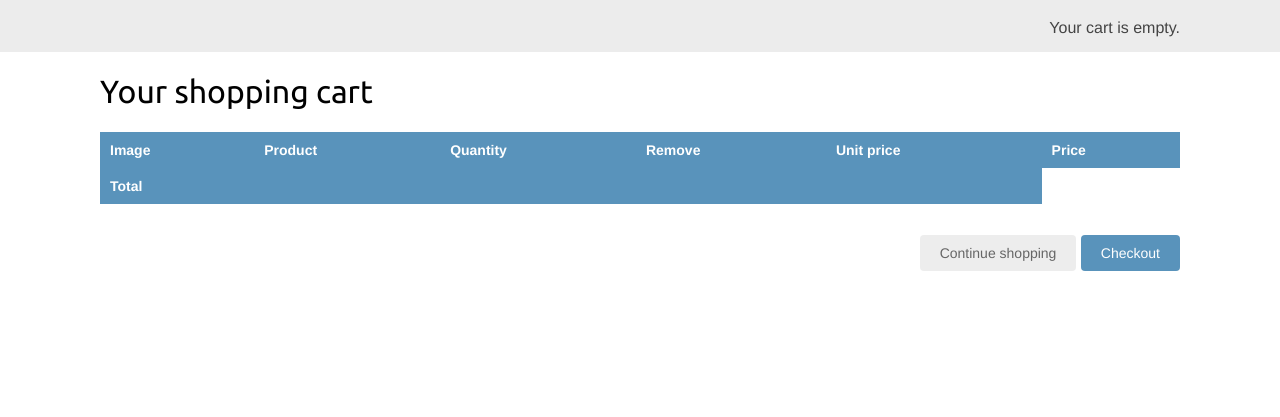
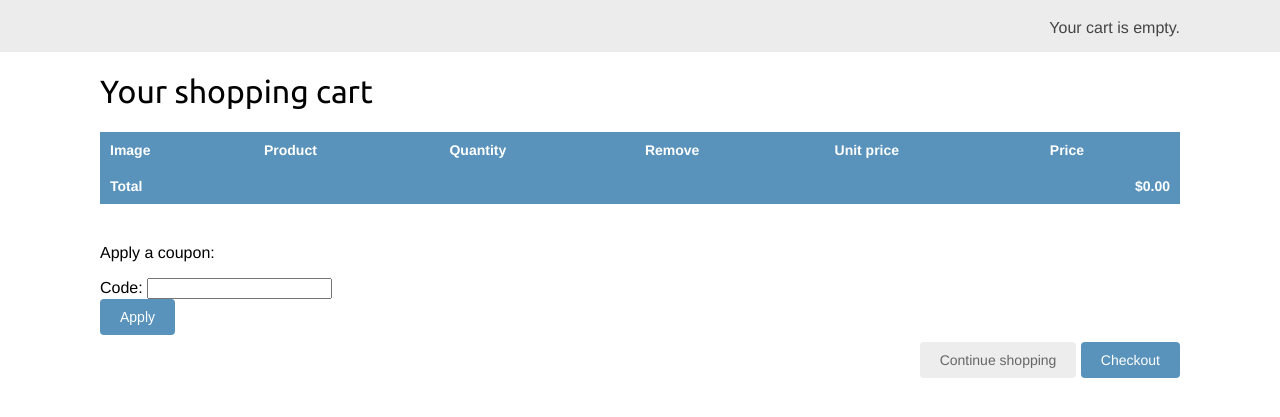
Before and after one commit to QUANTUM00007/Online-shop, a Django app: page /cart/ in a window 1280 px wide. Shown: the part 46-463 px from the top of the page. Run offline with Django 5.2, Linux system fonts and the light colour scheme; parts of the project's set-up code (start-up, migrations or seed data) failed here and were passed over.

Commit message:
Added Discount object and modify stripe object

```diff
--- a/cart/cart.py
+++ b/cart/cart.py
@@ -1,6 +1,7 @@
 from decimal import Decimal
 from django.conf import settings
 from shop.models import Product
+from coupons.models import Coupons
 
 
 class Cart:
@@ -13,6 +14,26 @@ class Cart:
             # save an empty cart in the session
             cart = self.session[settings.CART_SESSION_ID] = {}
         self.cart = cart
+        # store current applied coupon
+        self.coupon_id = self.session.get('coupon_id')
+
+    @property
+    def coupon(self):
+        if self.coupon_id:
+            try:
+                return Coupons.objects.get(id=self.coupon_id)
+            except Coupons.DoesNotExist:
+                pass
+        return None
+
+    def get_discount(self):
+        if self.coupon:
+            return (self.coupon.discount / Decimal(100) \
+                * self.get_total_price())
+        return Decimal(0)
+
+    def get_total_price_after_discount(self):
+        return self.get_total_price() - self.get_discount()
 
     def add(self, product, quantity=1, override_quantity=False):
         """Add a product to the cart or update its quantity."""
--- a/cart/templates/cart/detail.html
+++ b/cart/templates/cart/detail.html
@@ -46,12 +46,38 @@
                 </tr>
                 {% endwith %}
             {% endfor %}
-            <tr class="total">
-                <td>Total</td>
-                <td colspan="4"></td>
-            </tr>
+            {% if cart.coupon %}
+        <tr class="subtotal">
+          <td>Subtotal</td>
+          <td colspan="4"></td>
+          <td class="num">${{ cart.get_total_price|floatformat:2 }}</td>
+        </tr>
+        <tr>
+          <td>
+            "{{ cart.coupon.code }}" coupon
+            ({{ cart.coupon.discount }}% off)
+          </td>
+          <td colspan="4"></td>
+            <td class="num neg">
+                - ${{ cart.get_discount|floatformat:2 }}
+            </td>
+        </tr>
+        {% endif %}
+        <tr class="total">
+            <td>Total</td>
+            <td colspan="4"></td>
+            <td class="num">
+            ${{ cart.get_total_price_after_discount|floatformat:2 }}
+        </td>
+      </tr>
         </tbody>
     </table>
+    <p>Apply a coupon:</p>
+    <form action="{% url "coupons:apply" %}" method="post">
+        {{ coupon_apply_form }}
+        <input type="submit" value="Apply">
+    {% csrf_token %}
+  </form>
     <p class="text-right">
         <a href="{% url "shop:product_list" %}" class="button light">Continue shopping</a>
         <a href="{% url "orders:order_create" %}" class="button">Checkout</a>
--- a/cart/views.py
+++ b/cart/views.py
@@ -3,6 +3,7 @@ from django.views.decorators.http import require_POST
 from shop.models import Product
 from .cart import Cart
 from .forms import CartAddProductForm
+from coupons.forms import CouponApplyForm
 
 @require_POST
 def cart_add(request, product_id):
@@ -27,4 +28,6 @@ def cart_detail(request):
         item['update_quantity_form'] = CartAddProductForm(initial={
             'quantity': item['quantity'],
             'override': True})
-    return render(request, 'cart/detail.html', {'cart': cart})
+    coupon_apply_form = CouponApplyForm()
+    return render(request, 'cart/detail.html', {'cart': cart,
+                                                'coupon_apply_form': coupon_apply_form})
--- /dev/null
+++ b/coupons/forms.py
@@ -0,0 +1,5 @@
+from django import forms
+
+
+class CouponApplyForm(forms.Form):
+    code = forms.CharField()
--- /dev/null
+++ b/coupons/urls.py
@@ -0,0 +1,10 @@
+from django.urls import path
+from . import views
+
+
+app_name = 'coupons'
+
+
+urlpatterns = [
+    path('apply/', views.coupon_apply, name='apply'),
+]
--- a/myshop/urls.py
+++ b/myshop/urls.py
@@ -24,6 +24,7 @@ urlpatterns = [
     path('cart/', include('cart.urls', namespace='cart')),
     path('orders/', include('orders.urls', namespace='orders')),
     path('payment/', include('payment.urls', namespace='payment')),
+    path('coupons/', include('coupons.urls', namespace='coupons')),
     path('', include('shop.urls', namespace='shop')),
 ]
 
--- a/orders/views.py
+++ b/orders/views.py
@@ -17,7 +17,11 @@ def order_create(request):
     if request.method == 'POST':
         form = OrderCreateForm(request.POST)
         if form.is_valid():
-            order = form.save()
+            order = form.save(commit=False)
+            if cart.coupon:
+                order.coupon = cart.coupon
+                order.discount = cart.coupon.discount
+            order.save()
             for item in cart:
                 OrderItem.objects.create(
                     order=order,
```
Also changed, not shown: coupons/views.py (+20 -2 lines), orders/models.py (+23 -1 lines), orders/templates/orders/order/create.html (+7 -1 lines), payment/templates/payment/process.html (+22 -1 lines), payment/views.py (+9 -1 lines), db.sqlite3, orders/migrations/0003_order_coupon_order_discount.py (added).
